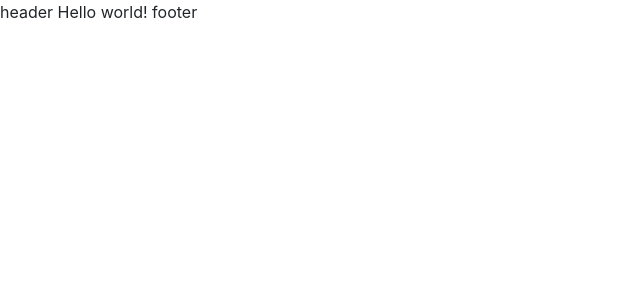
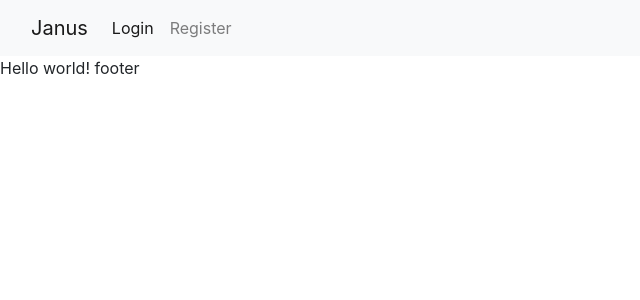
Before and after one commit to Realize-Security/Janus, a Flask app: page / in a window 1280 px wide. Shown: the top 300 px of the page, without its empty margins (0-640 px from the left). Run offline with Flask 2, Linux system fonts and the light colour scheme; parts of the project's set-up code (start-up, migrations or seed data) failed here and were passed over; some libraries are stand-ins or nearby versions.

Commit message:
added navbar

```diff
--- a/web/app/templates/base.html
+++ b/web/app/templates/base.html
@@ -2,6 +2,7 @@
 <!doctype html>
 <html lang="en">
     {% include "header.html" %}
+    {% include "navbar.html" %}
 
         {% block content %}
 
--- a/web/app/templates/header.html
+++ b/web/app/templates/header.html
@@ -10,6 +10,4 @@
   <script src="https://cdnjs.cloudflare.com/ajax/libs/popper.js/1.14.7/umd/popper.min.js" integrity="sha384-UO2eT0CpHqdSJQ6hJty5KVphtPhzWj9WO1clHTMGa3JDZwrnQq4sF86dIHNDz0W1" crossorigin="anonymous"></script>
   <script src="https://stackpath.bootstrapcdn.com/bootstrap/4.3.1/js/bootstrap.min.js" integrity="sha384-JjSmVgyd0p3pXB1rRibZUAYoIIy6OrQ6VrjIEaFf/nJGzIxFDsf4x0xIM+B07jRM" crossorigin="anonymous"></script>
   <title>{{ "Janus" }}</title>
-
-  header
 </head>
--- /dev/null
+++ b/web/app/templates/navbar.html
@@ -0,0 +1,18 @@
+<nav class="navbar navbar-expand-lg navbar-light bg-light">
+  <div class="container-fluid">
+    <a class="navbar-brand" href="#">Janus</a>
+    <button class="navbar-toggler" type="button" data-bs-toggle="collapse" data-bs-target="#navbarSupportedContent" aria-controls="navbarSupportedContent" aria-expanded="false" aria-label="Toggle navigation">
+      <span class="navbar-toggler-icon"></span>
+    </button>
+    <div class="collapse navbar-collapse" id="navbarSupportedContent">
+      <ul class="navbar-nav me-auto mb-2 mb-lg-0">
+        <li class="nav-item">
+          <a class="nav-link active" aria-current="page" href="/login">Login</a>
+        </li>
+        <li class="nav-item">
+          <a class="nav-link" href="/register">Register</a>
+        </li>
+      </ul>
+    </div>
+  </div>
+</nav>
```
